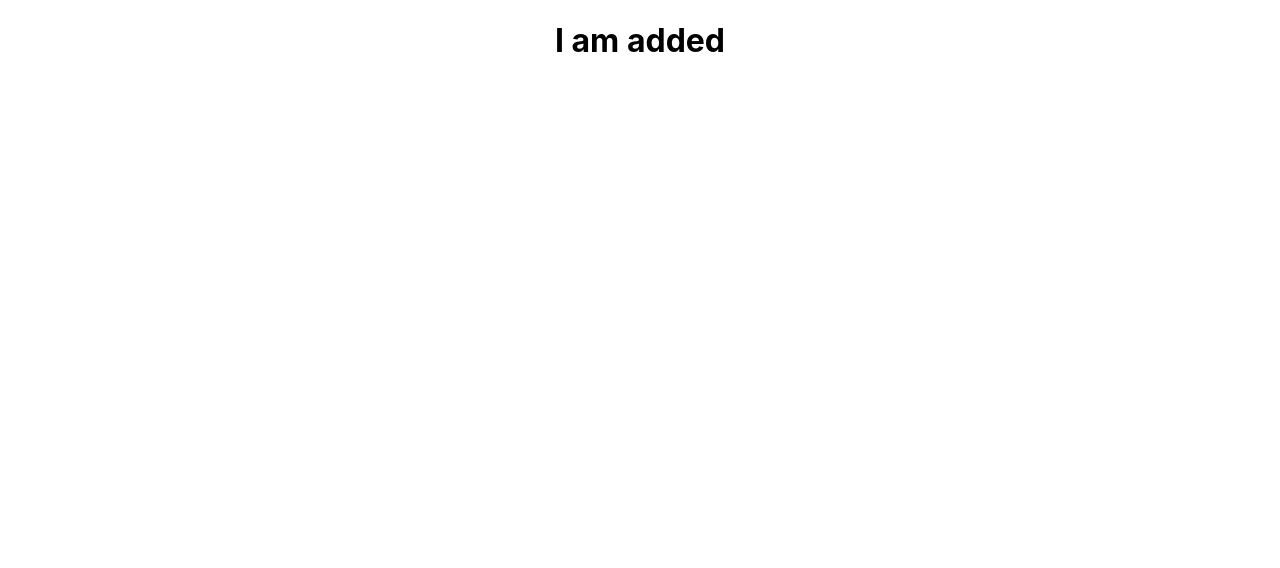
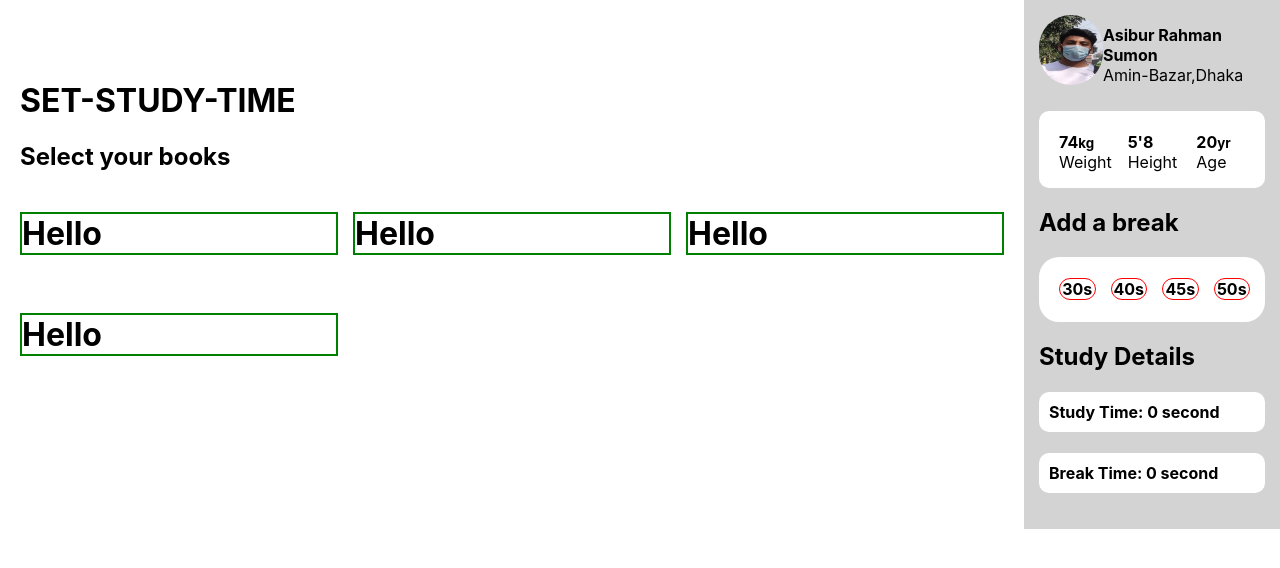
Before and after one commit to AsiburSumon/assignment-8, a React (Create React App) app: page / in a window 1280 px wide. Shown: the top 568 px of the page. Built offline with nearby package versions, Linux system fonts and the light colour scheme.

Commit message:
activities design

```diff
--- a/public/index.html
+++ b/public/index.html
@@ -24,7 +24,7 @@
       work correctly both with client-side routing and a non-root public URL.
       Learn how to configure a non-root public URL by running `npm run build`.
     -->
-    <title>React App</title>
+    <title>SET-STUDY-TIME</title>
   </head>
   <body>
     <noscript>You need to enable JavaScript to run this app.</noscript>
--- a/src/App.js
+++ b/src/App.js
@@ -1,10 +1,9 @@
-import logo from './logo.svg';
-import './App.css';
+import Library from './components/Library/Library';
 
 function App() {
   return (
-    <div className="App">
-      <h1>I am added</h1>
+    <div>
+      <Library></Library>
     </div>
   );
 }
--- /dev/null
+++ b/src/components/Library/Library.css
@@ -0,0 +1,72 @@
+.library-container{
+    display: grid;
+    grid-template-columns: 4fr 1fr;
+}
+.books-container{
+    margin: 20px;
+    margin-top: 60px;
+}
+.books-card{
+    display: grid;
+    grid-template-columns: repeat(3, 1fr);
+    grid-gap: 15px;
+}
+.activities{
+    background-color: lightgray;
+    padding: 15px;
+}
+.activities .profile img{
+    width: 70px;
+    height: 70px;
+    border-radius: 100px;
+}
+.profile{
+    display: flex;
+}
+.profile-info{
+    display: grid;
+    grid-template-columns: repeat(3, 1fr);
+    background-color: #FFFFFF;
+    padding-left: 20px;
+    margin: 10px 0;
+    border-radius: 10px;
+}
+.profile-info h4{
+    margin-bottom: 0;
+}
+.profile-info p{
+    padding-top: 0;
+    margin-top: 0;
+}
+.break-info{
+    display: grid;
+    grid-template-columns: repeat(4, 1fr);
+    background-color: #FFFFFF;
+    padding-left: 20px;
+    margin: 10px 0;
+    border-radius: 20px;
+    text-align: center;
+}
+.break-info h4{
+    border: 1px solid red;
+    border-radius: 50px;
+    margin-right: 15px;
+}
+.break-info h4:hover{
+    background-color: lightcoral;
+    border: none;
+}
+.study-time{
+    background-color: #FFFFFF;
+    border-radius: 10px;
+}
+.study-time h4{
+    padding: 10px;
+}
+.break-time{
+    background-color: #FFFFFF;
+    border-radius: 10px;
+}
+.break-time h4{
+    padding: 10px;
+}
--- /dev/null
+++ b/src/components/Library/Library.js
@@ -0,0 +1,57 @@
+import React from 'react';
+import './Library.css';
+import image from '../../images/img1.jpg'
+
+const Library = () => {
+    return (
+        <div className='library-container'>
+            <div className='books-container'>
+                <h1>SET-STUDY-TIME</h1>
+                <h2>Select your books</h2>
+                <div className='books-card'>
+                    <h1 style={{border:"2px solid green"}}>Hello</h1>
+                    <h1 style={{border:"2px solid green"}}>Hello</h1>
+                    <h1 style={{border:"2px solid green"}}>Hello</h1>
+                    <h1 style={{border:"2px solid green"}}>Hello</h1>
+                </div>
+            </div>
+            <div className='activities'>
+                <div className='profile'>
+                    <img src={image} alt="error" />
+                        <div>
+                            <h4 style={{margin:"0", marginTop:"10px"}}>Asibur Rahman Sumon</h4>
+                            <p style={{marginTop:"0"}}>Amin-Bazar,Dhaka</p>
+                        </div>
+                </div>
+                <div className='profile-info'>
+                    <h4>74<small>kg</small></h4>
+                    <h4>5'8</h4>
+                    <h4>20<small>yr</small></h4>
+                    <p>Weight</p>
+                    <p>Height</p>
+                    <p>Age</p>
+                </div>
+                <div className='break'>
+                    <h2>Add a break</h2>
+                    <div className="break-info">
+                        <h4>30s</h4>
+                        <h4>40s</h4>
+                        <h4>45s</h4>
+                        <h4>50s</h4>
+                    </div>
+                </div>
+                <div className="study-details">
+                    <h2>Study Details</h2>
+                    <div className='study-time'>
+                        <h4>Study Time: 0 second</h4>
+                    </div>
+                    <div className='break-time'>
+                        <h4>Break Time: 0 second</h4>
+                    </div>
+                </div>
+            </div>
+        </div>
+    );
+};
+
+export default Library;
```
Also changed, not shown: src/images/img1.jpg (added).
